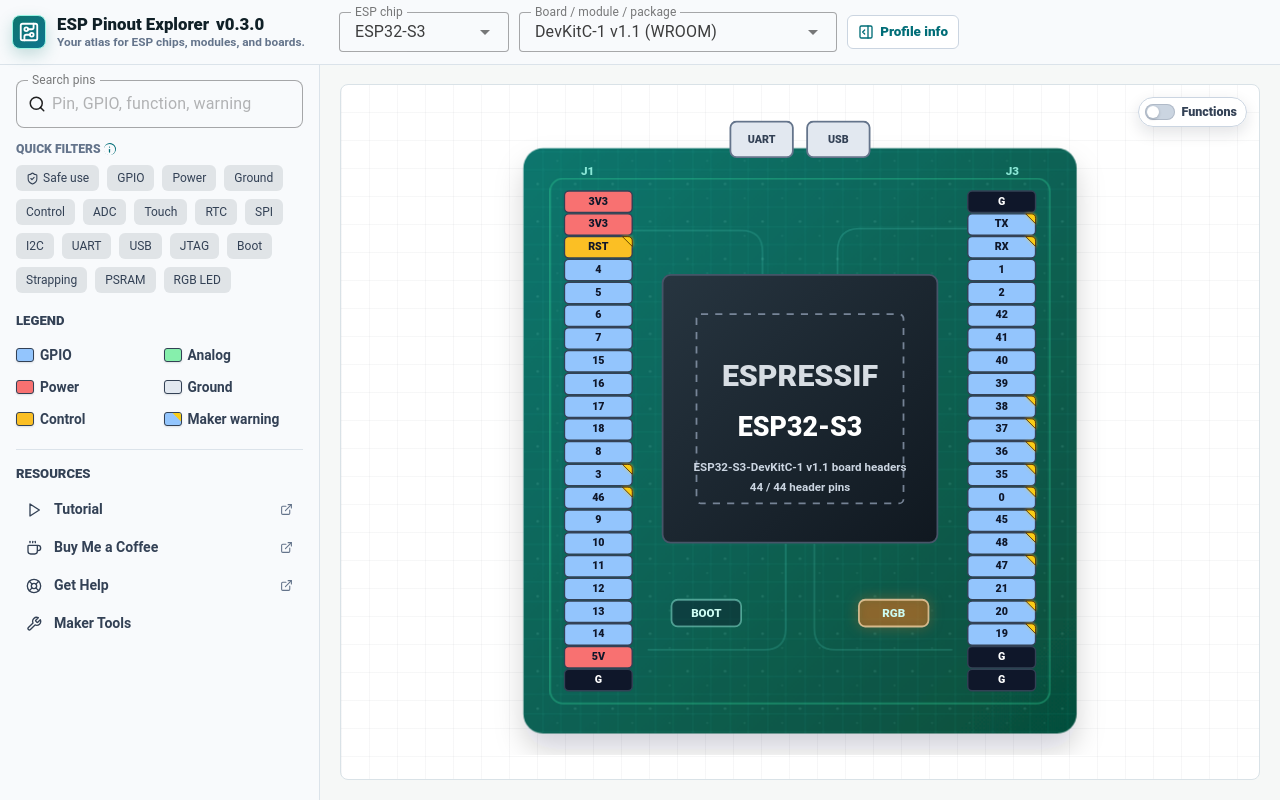
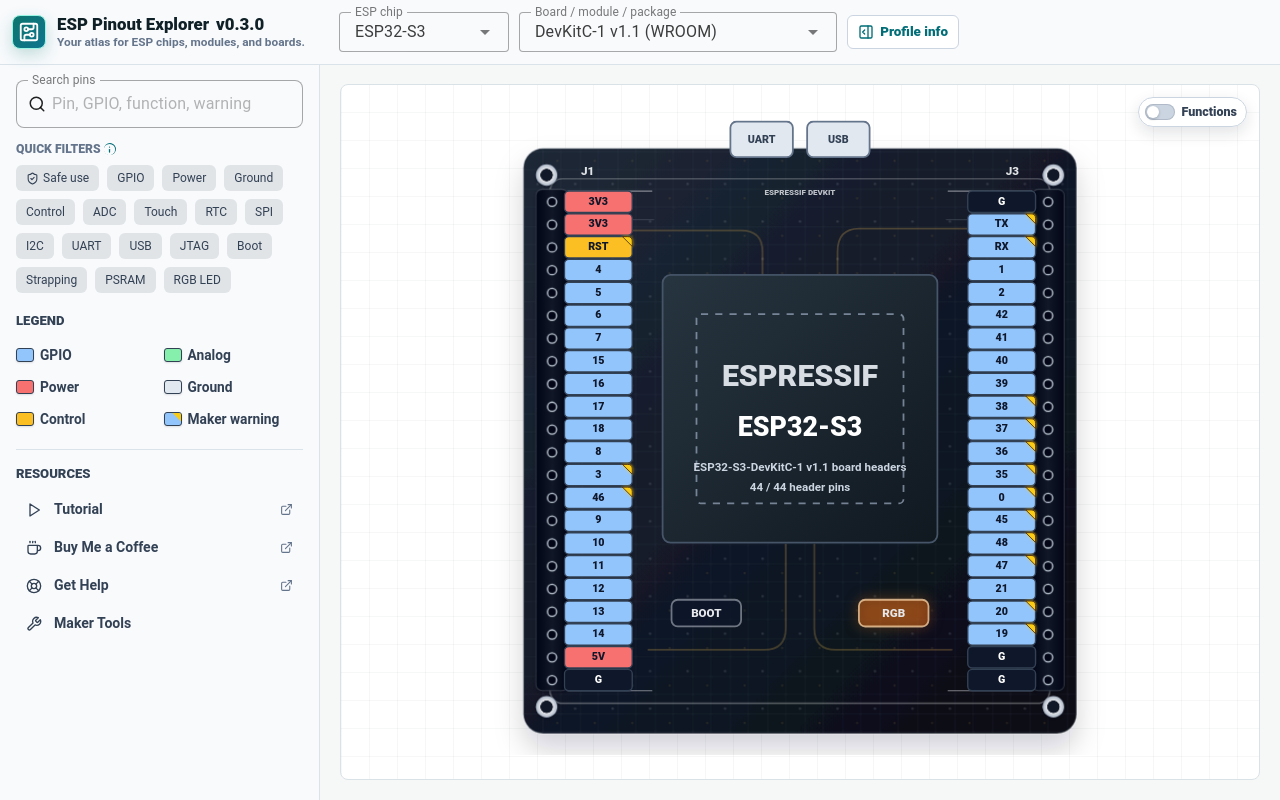
Before and after one commit to thelastoutpostworkshop/esp-pinout-explorer, a Vue app: page / in a window 1280 px wide. Built offline with nearby package versions, Linux system fonts and the light colour scheme; a small style sheet from the web is missing.

Commit message:
Style board view as realistic dark PCB

```diff
--- a/src/components/BoardSvg.vue
+++ b/src/components/BoardSvg.vue
@@ -3,12 +3,13 @@
     <svg v-if="isConnectorGroupLayout" class="board-svg connector-board-svg" viewBox="0 0 960 720" xmlns="http://www.w3.org/2000/svg">
       <defs>
         <linearGradient id="connectorBoardBody" x1="0" x2="1" y1="0" y2="1">
-          <stop offset="0" stop-color="#0f766e" />
-          <stop offset="1" stop-color="#064e3b" />
+          <stop offset="0" stop-color="#1f2937" />
+          <stop offset="0.52" stop-color="#111827" />
+          <stop offset="1" stop-color="#070b12" />
         </linearGradient>
         <linearGradient id="connectorBoardSheen" x1="0" x2="1" y1="0" y2="0">
           <stop offset="0" stop-color="#ffffff" stop-opacity="0" />
-          <stop offset="0.45" stop-color="#ffffff" stop-opacity="0.16" />
+          <stop offset="0.45" stop-color="#ffffff" stop-opacity="0.1" />
           <stop offset="1" stop-color="#ffffff" stop-opacity="0" />
         </linearGradient>
         <linearGradient id="connectorModuleBody" x1="0" x2="1" y1="0" y2="1">
@@ -19,10 +20,16 @@
           <feDropShadow dx="0" dy="18" flood-color="#0f172a" flood-opacity="0.18" stdDeviation="16" />
         </filter>
         <pattern id="connectorPcbTexture" width="42" height="42" patternUnits="userSpaceOnUse">
-          <path d="M0 14H42 M14 0V42 M0 34H42 M34 0V42" stroke="#2dd4bf" stroke-opacity="0.14" stroke-width="1" />
-          <circle cx="8" cy="8" r="1.4" fill="#99f6e4" opacity="0.22" />
-          <circle cx="30" cy="24" r="1.2" fill="#99f6e4" opacity="0.16" />
+          <path d="M0 14H42 M14 0V42 M0 34H42 M34 0V42" stroke="#94a3b8" stroke-opacity="0.08" stroke-width="1" />
+          <circle cx="8" cy="8" r="1.35" fill="#cbd5e1" opacity="0.2" />
+          <circle cx="30" cy="24" r="1.15" fill="#d6a84f" opacity="0.22" />
         </pattern>
+        <radialGradient id="connectorPlatedHole" cx="50%" cy="50%" r="58%">
+          <stop offset="0" stop-color="#111827" />
+          <stop offset="0.48" stop-color="#111827" />
+          <stop offset="0.52" stop-color="#e5e7eb" />
+          <stop offset="1" stop-color="#94a3b8" />
+        </radialGradient>
         <clipPath id="connectorBoardBodyClip">
           <rect x="118" y="72" width="724" height="576" rx="22" />
         </clipPath>
@@ -31,9 +38,23 @@
       <rect class="board-body" x="118" y="72" width="724" height="576" rx="22" fill="url(#connectorBoardBody)" filter="url(#connectorBoardShadow)" />
       <g clip-path="url(#connectorBoardBodyClip)">
         <rect class="board-texture" x="118" y="72" width="724" height="576" rx="22" fill="url(#connectorPcbTexture)" />
+        <path class="board-trace board-trace--copper" d="M260 164H396Q420 164 420 188V238" />
+        <path class="board-trace board-trace--copper" d="M700 164H566Q540 164 540 188V238" />
+        <path class="board-trace board-trace--copper" d="M248 536H398Q426 536 426 508V420" />
+        <path class="board-trace board-trace--copper" d="M712 536H562Q534 536 534 508V420" />
         <rect class="board-sheen" x="-80" y="48" width="180" height="640" fill="url(#connectorBoardSheen)" />
       </g>
-      <rect class="board-inner" x="130" y="100" width="700" height="552" rx="16" fill="none" stroke="#34d399" stroke-opacity="0.38" stroke-width="2" />
+      <rect class="board-inner" x="130" y="100" width="700" height="552" rx="16" fill="none" stroke="#f8fafc" stroke-opacity="0.32" stroke-width="1.6" />
+      <g class="board-mounting-holes" aria-hidden="true">
+        <circle cx="150" cy="104" r="12" fill="url(#connectorPlatedHole)" />
+        <circle cx="810" cy="104" r="12" fill="url(#connectorPlatedHole)" />
+        <circle cx="150" cy="616" r="12" fill="url(#connectorPlatedHole)" />
+        <circle cx="810" cy="616" r="12" fill="url(#connectorPlatedHole)" />
+      </g>
+      <g class="board-silkscreen" aria-hidden="true">
+        <path d="M154 126H250 M710 126H806 M154 592H250 M710 592H806" />
+        <text x="480" y="116" text-anchor="middle">ESPRESSIF DEV BOARD</text>
+      </g>
 
       <g v-if="isUsbBridgeArtwork" class="connector-board__usb">
         <rect x="421" y="30" width="118" height="40" rx="8" />
@@ -146,12 +167,13 @@
     <svg v-else class="board-svg" :viewBox="dualHeaderViewBox" xmlns="http://www.w3.org/2000/svg">
       <defs>
         <linearGradient id="boardBody" x1="0" x2="1" y1="0" y2="1">
-          <stop offset="0" stop-color="#0f766e" />
-          <stop offset="1" stop-color="#064e3b" />
+          <stop offset="0" stop-color="#1f2937" />
+          <stop offset="0.52" stop-color="#111827" />
+          <stop offset="1" stop-color="#070b12" />
         </linearGradient>
         <linearGradient id="boardSheen" x1="0" x2="1" y1="0" y2="0">
           <stop offset="0" stop-color="#ffffff" stop-opacity="0" />
-          <stop offset="0.45" stop-color="#ffffff" stop-opacity="0.16" />
+          <stop offset="0.45" stop-color="#ffffff" stop-opacity="0.1" />
           <stop offset="1" stop-color="#ffffff" stop-opacity="0" />
         </linearGradient>
         <linearGradient id="moduleBody" x1="0" x2="1" y1="0" y2="1">
@@ -162,10 +184,21 @@
           <feDropShadow dx="0" dy="18" flood-color="#0f172a" flood-opacity="0.18" stdDeviation="16" />
         </filter>
         <pattern id="pcbTexture" width="42" height="42" patternUnits="userSpaceOnUse">
-          <path d="M0 14H42 M14 0V42 M0 34H42 M34 0V42" stroke="#2dd4bf" stroke-opacity="0.14" stroke-width="1" />
-          <circle cx="8" cy="8" r="1.4" fill="#99f6e4" opacity="0.22" />
-          <circle cx="30" cy="24" r="1.2" fill="#99f6e4" opacity="0.16" />
+          <path d="M0 14H42 M14 0V42 M0 34H42 M34 0V42" stroke="#94a3b8" stroke-opacity="0.08" stroke-width="1" />
+          <circle cx="8" cy="8" r="1.35" fill="#cbd5e1" opacity="0.2" />
+          <circle cx="30" cy="24" r="1.15" fill="#d6a84f" opacity="0.22" />
         </pattern>
+        <linearGradient id="headerSocketBody" x1="0" x2="1" y1="0" y2="0">
+          <stop offset="0" stop-color="#020617" />
+          <stop offset="0.5" stop-color="#111827" />
+          <stop offset="1" stop-color="#020617" />
+        </linearGradient>
+        <radialGradient id="platedHole" cx="50%" cy="50%" r="58%">
+          <stop offset="0" stop-color="#111827" />
+          <stop offset="0.48" stop-color="#111827" />
+          <stop offset="0.52" stop-color="#e5e7eb" />
+          <stop offset="1" stop-color="#94a3b8" />
+        </radialGradient>
         <clipPath id="boardBodyClip">
           <rect x="160" y="52" width="620" height="656" rx="22" />
         </clipPath>
@@ -174,13 +207,36 @@
       <rect class="board-body" x="160" y="52" width="620" height="656" rx="22" fill="url(#boardBody)" filter="url(#boardShadow)" />
       <g clip-path="url(#boardBodyClip)">
         <rect class="board-texture" x="160" y="52" width="620" height="656" fill="url(#pcbTexture)" />
-        <path class="board-trace" d="M276 144H404Q428 144 428 168V194" />
-        <path class="board-trace" d="M664 142H536Q512 142 512 168V194" />
-        <path class="board-trace" d="M300 614H430Q454 614 454 590V496" />
-        <path class="board-trace" d="M640 614H510Q486 614 486 590V496" />
+        <path class="board-trace board-trace--copper" d="M276 144H404Q428 144 428 168V194" />
+        <path class="board-trace board-trace--copper" d="M664 142H536Q512 142 512 168V194" />
+        <path class="board-trace board-trace--copper" d="M300 614H430Q454 614 454 590V496" />
+        <path class="board-trace board-trace--copper" d="M640 614H510Q486 614 486 590V496" />
+        <path class="board-trace" d="M226 132V648 M714 132V648 M226 132H306 M714 132H634" />
         <rect class="board-sheen" x="-40" y="40" width="160" height="690" fill="url(#boardSheen)" />
       </g>
-      <rect class="board-inner" x="190" y="86" width="560" height="588" rx="14" fill="none" stroke="#34d399" stroke-opacity="0.38" stroke-width="2" />
+      <rect class="board-inner" x="190" y="86" width="560" height="588" rx="14" fill="none" stroke="#f8fafc" stroke-opacity="0.32" stroke-width="1.6" />
+      <g class="board-mounting-holes" aria-hidden="true">
+        <circle cx="186" cy="82" r="12" fill="url(#platedHole)" />
+        <circle cx="754" cy="82" r="12" fill="url(#platedHole)" />
+        <circle cx="186" cy="678" r="12" fill="url(#platedHole)" />
+        <circle cx="754" cy="678" r="12" fill="url(#platedHole)" />
+      </g>
+      <g class="board-header-sockets" aria-hidden="true">
+        <rect class="board-header-socket" x="174" y="98" width="36" height="562" rx="7" fill="url(#headerSocketBody)" />
+        <rect class="board-header-socket" x="730" y="98" width="36" height="562" rx="7" fill="url(#headerSocketBody)" />
+        <circle
+          v-for="pin in dualHeaderPins"
+          :key="`${pin.id}-header-hole`"
+          class="board-header-hole"
+          :cx="headerHoleGeometry(pin).x"
+          :cy="headerHoleGeometry(pin).y"
+          r="5.1"
+        />
+      </g>
+      <g class="board-silkscreen" aria-hidden="true">
+        <path d="M210 100H304 M636 100H730 M210 660H304 M636 660H730" />
+        <text x="470" y="104" text-anchor="middle">ESPRESSIF DEVKIT</text>
+      </g>
 
       <g class="board-usb">
         <rect x="392" y="22" width="70" height="40" rx="7" />
@@ -348,6 +404,9 @@
 const leftHeaderName = computed(() => headerNameForSide('left', 'J1'));
 const rightHeaderName = computed(() => headerNameForSide('right', 'J3'));
 const dualHeaderViewBox = computed(() => (showMainFunctions.value ? '-100 8 1140 724' : '128 8 684 724'));
+const dualHeaderPins = computed(() =>
+  props.pins.filter((pin) => pin.position.side === 'left' || pin.position.side === 'right'),
+);
 const functionLabelPins = computed(() =>
   props.pins.filter(
     (pin) => (pin.position.side === 'left' || pin.position.side === 'right') && functionLabelsForPin(pin).length > 0,
@@ -520,6 +579,14 @@
   return {
     rect: { x: 206, y: y - 12, width: 76, height: 24, rx: 5 },
     label: { x: 244, y },
+  };
+}
+
+function headerHoleGeometry(pin: SocPin): PointText {
+  const side = pin.position.side === 'right' ? 'right' : 'left';
+  return {
+    x: side === 'right' ? 748 : 192,
+    y: pinGeometry(pin).label.y,
   };
 }
 
@@ -825,6 +892,9 @@
 .board-trace,
 .board-sheen,
 .board-inner,
+.board-mounting-holes,
+.board-header-sockets,
+.board-silkscreen,
 .module,
 .board-usb,
 .board-component {
@@ -832,12 +902,17 @@
   transform-origin: center;
 }
 
+.board-body {
+  stroke: rgba(226, 232, 240, 0.32);
+  stroke-width: 1.2;
+}
+
 .board-shell--animated .board-body {
   animation: board-body-enter 850ms 80ms cubic-bezier(0.16, 0.95, 0.22, 1) both;
 }
 
 .board-texture {
-  opacity: 0.72;
+  opacity: 0.88;
 }
 
 .board-sheen {
@@ -854,14 +929,59 @@
 
 .board-trace {
   fill: none;
-  stroke: #5eead4;
+  stroke: #cbd5e1;
   stroke-linecap: round;
-  stroke-opacity: 0.18;
+  stroke-opacity: 0.14;
+  stroke-width: 1.4;
+}
+
+.board-trace--copper {
+  stroke: #d6a84f;
+  stroke-opacity: 0.28;
   stroke-width: 2;
 }
 
+.board-mounting-holes {
+  filter: drop-shadow(0 1px 1px rgba(2, 6, 23, 0.55));
+}
+
+.board-header-socket {
+  stroke: rgba(226, 232, 240, 0.2);
+  stroke-width: 1.2;
+  filter: drop-shadow(0 1px 2px rgba(2, 6, 23, 0.55));
+}
+
+.board-header-hole {
+  fill: #020617;
+  stroke: #cbd5e1;
+  stroke-width: 1.45;
+}
+
+.board-silkscreen {
+  pointer-events: none;
+}
+
+.board-silkscreen path {
+  fill: none;
+  stroke: #e5e7eb;
+  stroke-linecap: round;
+  stroke-opacity: 0.52;
+  stroke-width: 1.25;
+}
+
+.board-silkscreen text {
+  fill: #e5e7eb;
+  font-size: 9px;
+  font-weight: 850;
+  letter-spacing: 0;
+  opacity: 0.82;
+}
+
 .board-shell--animated .board-trace,
-.board-shell--animated .board-inner {
+.board-shell--animated .board-inner,
+.board-shell--animated .board-mounting-holes,
+.board-shell--animated .board-header-sockets,
+.board-shell--animated .board-silkscreen {
   animation: board-detail-enter 720ms 260ms ease-out both;
 }
 
@@ -894,7 +1014,7 @@
 .connector-board__usb text,
 .connector-board__component text,
 .connector-board__group-label text {
-  fill: #ccfbf1;
+  fill: #e5e7eb;
   font-size: 13px;
   font-weight: 850;
   letter-spacing: 0;
@@ -907,13 +1027,13 @@
 }
 
 .header-name {
-  fill: #99f6e4;
+  fill: #f8fafc;
   opacity: 0.9;
 }
 
 .board-component rect {
-  fill: rgba(15, 23, 42, 0.42);
-  stroke: rgba(153, 246, 228, 0.48);
+  fill: rgba(15, 23, 42, 0.72);
+  stroke: rgba(226, 232, 240, 0.46);
   stroke-width: 2;
 }
 
@@ -924,8 +1044,8 @@
 }
 
 .connector-board__component rect {
-  fill: rgba(15, 23, 42, 0.42);
-  stroke: rgba(153, 246, 228, 0.48);
+  fill: rgba(15, 23, 42, 0.72);
+  stroke: rgba(226, 232, 240, 0.46);
   stroke-width: 2;
 }
 
@@ -934,7 +1054,7 @@
 }
 
 .connector-board__component--sd rect {
-  fill: rgba(22, 101, 52, 0.44);
+  fill: rgba(51, 65, 85, 0.82);
 }
 
 .connector-board__component--power rect {
@@ -947,7 +1067,7 @@
 }
 
 .connector-board__group-label text {
-  fill: #ccfbf1;
+  fill: #f8fafc;
   font-size: 12px;
   opacity: 0.92;
   text-transform: uppercase;
@@ -1022,8 +1142,8 @@
 }
 
 .board-pin--matched .board-pin__pad {
-  fill: #ccfbf1;
-  stroke: #0f766e;
+  fill: #dbeafe;
+  stroke: #2563eb;
   stroke-width: 2.6;
 }
 
@@ -1044,7 +1164,7 @@
 
 .board-pin:hover .board-pin__pad,
 .board-pin:focus .board-pin__pad {
-  stroke: #0f766e;
+  stroke: #2563eb;
   stroke-width: 3;
 }
 
@@ -1359,6 +1479,9 @@
   .board-trace,
   .board-sheen,
   .board-inner,
+  .board-mounting-holes,
+  .board-header-sockets,
+  .board-silkscreen,
   .module,
   .board-usb,
   .board-component,
```
